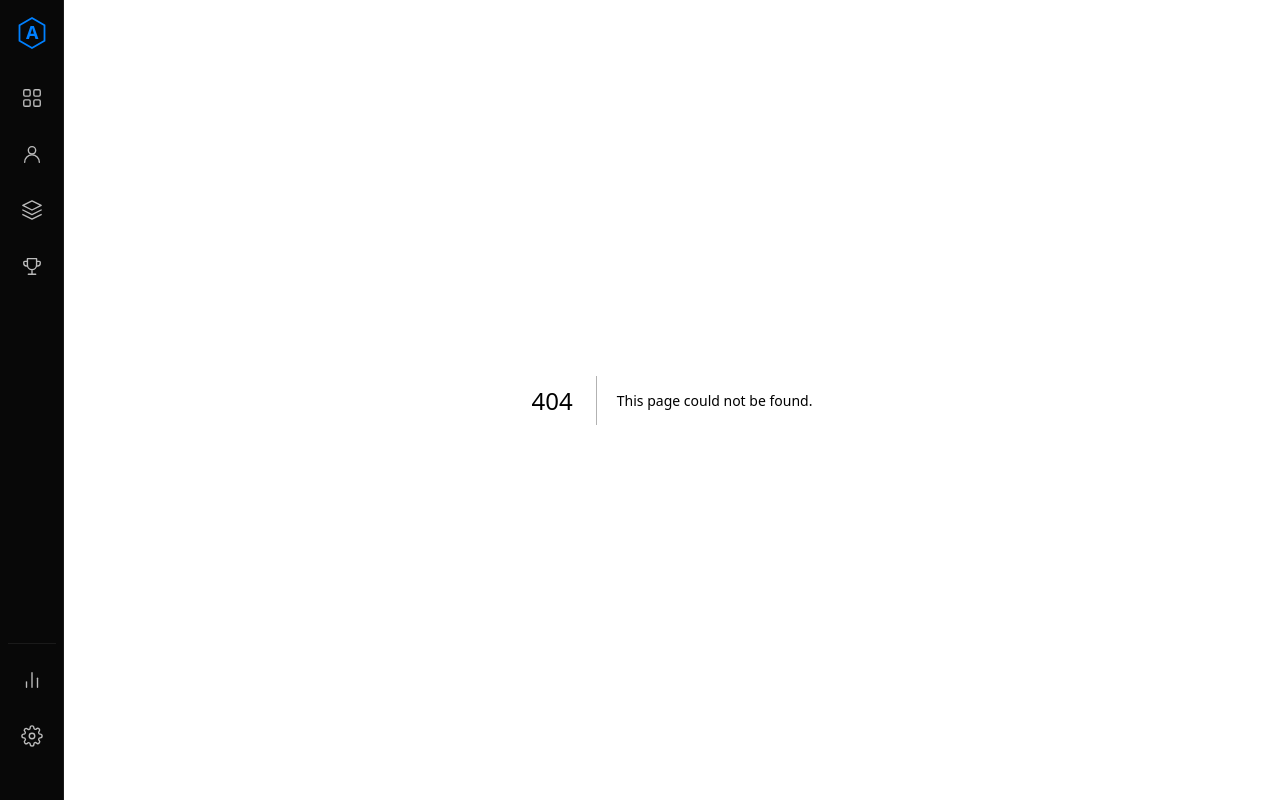
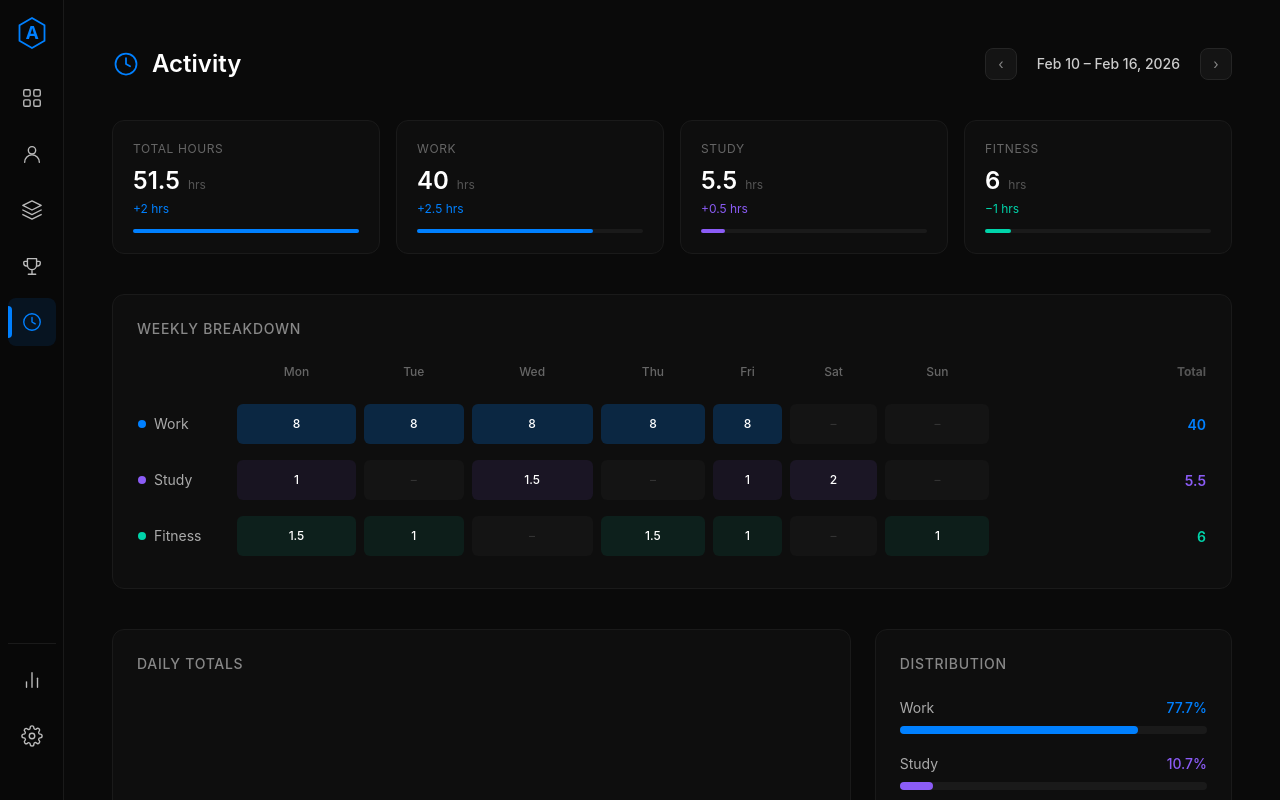
Before and after one commit to atlasbotadmin/mission-control, a Next.js app: page /activity in a window 1280 px wide. Before the commit this address had no page. Built offline with nearby package versions, Linux system fonts and the light colour scheme.

Commit message:
add activity tracking page

```diff
--- /dev/null
+++ b/app/activity/page.tsx
@@ -0,0 +1,171 @@
+'use client';
+
+const DAYS = ['Mon', 'Tue', 'Wed', 'Thu', 'Fri', 'Sat', 'Sun'];
+
+const CATEGORIES = [
+  { name: 'Work', color: '#0080FF', data: [8, 8, 8, 8, 8, 0, 0], total: 40, delta: '+2.5' },
+  { name: 'Study', color: '#8B5CF6', data: [1, 0, 1.5, 0, 1, 2, 0], total: 5.5, delta: '+0.5' },
+  { name: 'Fitness', color: '#00d4aa', data: [1.5, 1, 0, 1.5, 1, 0, 1], total: 6, delta: '−1' },
+];
+
+const TOTAL = 51.5;
+const MAX_HOURS = 12;
+
+export default function ActivityPage() {
+  return (
+    <div className="min-h-screen p-8 md:p-12">
+      {/* Header */}
+      <div className="flex items-center justify-between mb-10">
+        <div className="flex items-center gap-3">
+          <svg width="28" height="28" viewBox="0 0 24 24" fill="none" stroke="#0080FF" strokeWidth="1.5" strokeLinecap="round" strokeLinejoin="round">
+            <circle cx="12" cy="12" r="9" />
+            <polyline points="12 7 12 12 15.5 14" />
+          </svg>
+          <h1 className="text-2xl font-semibold text-white">Activity</h1>
+        </div>
+        <div className="flex items-center gap-3 text-sm">
+          <button className="w-8 h-8 rounded-lg bg-[#141414] border border-[#252525] flex items-center justify-center text-[#888] hover:text-white hover:border-[#333] transition-colors">‹</button>
+          <span className="text-[#ccc] font-medium px-2">Feb 10 – Feb 16, 2026</span>
+          <button className="w-8 h-8 rounded-lg bg-[#141414] border border-[#252525] flex items-center justify-center text-[#888] hover:text-white hover:border-[#333] transition-colors">›</button>
+        </div>
+      </div>
+
+      {/* Key Metrics */}
+      <div className="grid grid-cols-2 md:grid-cols-4 gap-4 mb-10">
+        {[
+          { label: 'Total Hours', value: TOTAL, color: '#0080FF', delta: '+2' },
+          ...CATEGORIES.map(c => ({ label: c.name, value: c.total, color: c.color, delta: c.delta })),
+        ].map((m) => (
+          <div key={m.label} className="bg-[#0e0e0e] border border-[#1a1a1a] rounded-xl p-5">
+            <div className="text-xs text-[#666] uppercase tracking-wider mb-2">{m.label}</div>
+            <div className="flex items-baseline gap-2">
+              <span className="text-2xl font-semibold text-white">{m.value}</span>
+              <span className="text-xs text-[#555]">hrs</span>
+            </div>
+            <div className="text-xs mt-1" style={{ color: m.color }}>{m.delta} hrs</div>
+            <div className="mt-3 h-1 rounded-full bg-[#1a1a1a]">
+              <div className="h-1 rounded-full" style={{ width: `${(m.value / TOTAL) * 100}%`, backgroundColor: m.color }} />
+            </div>
+          </div>
+        ))}
+      </div>
+
+      {/* Weekly Breakdown Grid */}
+      <div className="bg-[#0e0e0e] border border-[#1a1a1a] rounded-xl p-6 mb-10">
+        <h2 className="text-sm font-medium text-[#888] uppercase tracking-wider mb-6">Weekly Breakdown</h2>
+        <div className="overflow-x-auto">
+          <table className="w-full" style={{ minWidth: 500 }}>
+            <thead>
+              <tr>
+                <th className="text-left text-xs text-[#555] pb-4 w-24"></th>
+                {DAYS.map(d => (
+                  <th key={d} className="text-center text-xs text-[#666] pb-4 font-medium">{d}</th>
+                ))}
+                <th className="text-right text-xs text-[#555] pb-4 pl-4">Total</th>
+              </tr>
+            </thead>
+            <tbody>
+              {CATEGORIES.map((cat) => (
+                <tr key={cat.name}>
+                  <td className="py-2">
+                    <div className="flex items-center gap-2">
+                      <div className="w-2 h-2 rounded-full" style={{ backgroundColor: cat.color }} />
+                      <span className="text-sm text-[#aaa]">{cat.name}</span>
+                    </div>
+                  </td>
+                  {cat.data.map((hrs, i) => (
+                    <td key={i} className="py-2 px-1">
+                      <div className="flex flex-col items-center gap-1">
+                        <div
+                          className="w-full rounded-md flex items-center justify-center text-xs font-medium transition-all"
+                          style={{
+                            height: 40,
+                            backgroundColor: hrs > 0 ? `${cat.color}${Math.round((hrs / 8) * 40 + 15).toString(16).padStart(2, '0')}` : '#141414',
+                            color: hrs > 0 ? '#fff' : '#333',
+                          }}
+                        >
+                          {hrs > 0 ? hrs : '–'}
+                        </div>
+                      </div>
+                    </td>
+                  ))}
+                  <td className="py-2 pl-4 text-right">
+                    <span className="text-sm font-semibold" style={{ color: cat.color }}>{cat.total}</span>
+                  </td>
+                </tr>
+              ))}
+            </tbody>
+          </table>
+        </div>
+      </div>
+
+      {/* Weekly Trends */}
+      <div className="grid grid-cols-1 lg:grid-cols-3 gap-6">
+        {/* Stacked Bar Chart */}
+        <div className="lg:col-span-2 bg-[#0e0e0e] border border-[#1a1a1a] rounded-xl p-6">
+          <h2 className="text-sm font-medium text-[#888] uppercase tracking-wider mb-6">Daily Totals</h2>
+          <div className="flex items-end gap-3 h-48">
+            {DAYS.map((day, i) => {
+              const work = CATEGORIES[0].data[i];
+              const study = CATEGORIES[1].data[i];
+              const fitness = CATEGORIES[2].data[i];
+              const total = work + study + fitness;
+              return (
+                <div key={day} className="flex-1 flex flex-col items-center gap-2">
+                  <div className="w-full flex flex-col-reverse rounded-md overflow-hidden" style={{ height: `${(total / MAX_HOURS) * 100}%`, minHeight: total > 0 ? 4 : 0 }}>
+                    {CATEGORIES.map((cat) => {
+                      const h = cat.data[i];
+                      if (h === 0) return null;
+                      return (
+                        <div
+                          key={cat.name}
+                          style={{ height: `${(h / total) * 100}%`, backgroundColor: cat.color }}
+                          className="w-full min-h-[2px]"
+                        />
+                      );
+                    })}
+                  </div>
+                  <span className="text-[10px] text-[#555]">{day}</span>
+                </div>
+              );
+            })}
+          </div>
+          {/* Y-axis label */}
+          <div className="flex justify-between text-[10px] text-[#444] mt-1 px-1">
+            <span>0h</span><span>{MAX_HOURS}h</span>
+          </div>
+        </div>
+
+        {/* Distribution */}
+        <div className="bg-[#0e0e0e] border border-[#1a1a1a] rounded-xl p-6">
+          <h2 className="text-sm font-medium text-[#888] uppercase tracking-wider mb-6">Distribution</h2>
+          <div className="flex flex-col gap-5">
+            {CATEGORIES.map((cat) => {
+              const pct = ((cat.total / TOTAL) * 100).toFixed(1);
+              return (
+                <div key={cat.name}>
+                  <div className="flex justify-between text-sm mb-2">
+                    <span className="text-[#aaa]">{cat.name}</span>
+                    <span style={{ color: cat.color }} className="font-medium">{pct}%</span>
+                  </div>
+                  <div className="h-2 rounded-full bg-[#1a1a1a]">
+                    <div className="h-2 rounded-full transition-all" style={{ width: `${pct}%`, backgroundColor: cat.color }} />
+                  </div>
+                </div>
+              );
+            })}
+          </div>
+          {/* Legend */}
+          <div className="flex flex-wrap gap-4 mt-8 pt-5 border-t border-[#1a1a1a]">
+            {CATEGORIES.map(c => (
+              <div key={c.name} className="flex items-center gap-2 text-xs text-[#666]">
+                <div className="w-2.5 h-2.5 rounded-sm" style={{ backgroundColor: c.color }} />
+                {c.name}
+              </div>
+            ))}
+          </div>
+        </div>
+      </div>
+    </div>
+  );
+}
--- a/app/components/Sidebar.tsx
+++ b/app/components/Sidebar.tsx
@@ -42,6 +42,12 @@ const icons: Record<string, (color: string) => ReactNode> = {
       <path d="M17 7h3a1 1 0 0 1 1 1v1a3 3 0 0 1-3 3h-1" />
     </svg>
   ),
+  activity: (color) => (
+    <svg width="22" height="22" viewBox="0 0 24 24" fill="none" stroke={color} strokeWidth="1.5" strokeLinecap="round" strokeLinejoin="round">
+      <circle cx="12" cy="12" r="9" />
+      <polyline points="12 7 12 12 15.5 14" />
+    </svg>
+  ),
   settings: (color) => (
     <svg width="22" height="22" viewBox="0 0 24 24" fill="none" stroke={color} strokeWidth="1.5" strokeLinecap="round" strokeLinejoin="round">
       <circle cx="12" cy="12" r="3" />
@@ -58,6 +64,7 @@ const Sidebar = () => {
     { href: '/agents', icon: 'agents', label: 'Agents' },
     { href: '/projects', icon: 'projects', label: 'Projects' },
     { href: '/certifications', icon: 'certifications', label: 'Certifications' },
+    { href: '/activity', icon: 'activity', label: 'Activity' },
   ];
 
   const bottomItems = [
```
